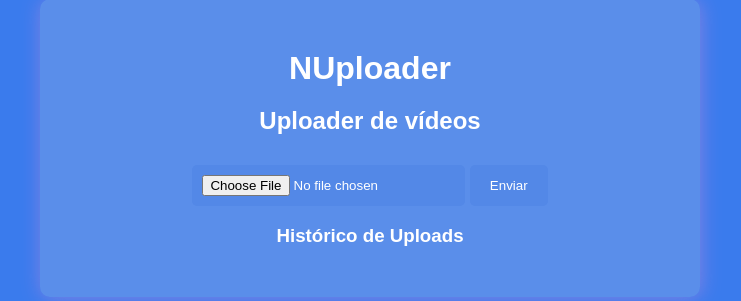
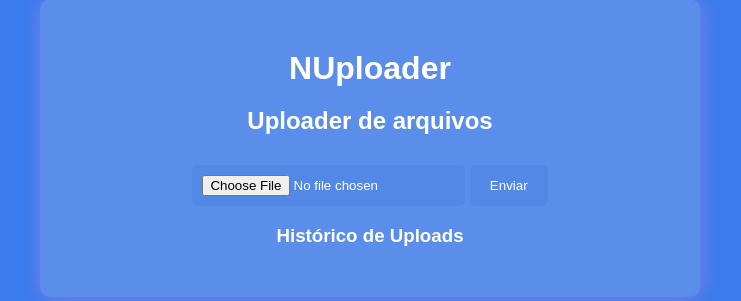
Before and after one commit to MiguelNeves07/NUploader, a Flask app: page / in a window 1280 px wide. Shown: the part 252-553 px from the top of the page, without its empty margins (270-1011 px from the left). Run offline with Flask 3, Linux system fonts and the light colour scheme.

Commit message:
Update index.html

```diff
--- a/templates/index.html
+++ b/templates/index.html
@@ -3,17 +3,17 @@
 <head>
     <meta charset="UTF-8">
     <meta name="viewport" content="width=device-width, initial-scale=1.0">
-    <title>NUploader - Upload de Vídeos</title>
+    <title>NUploader - Uploader de arquivos</title>
     <link rel="stylesheet" href="{{ url_for('static', filename='css/style.css') }}">
 </head>
 <body>
     <div class="container">
         <h1>NUploader</h1>
-        <h2>Uploader de vídeos</h2>
+        <h2>Uploader de arquivos</h2>
 
         <!-- Formulário de upload -->
         <form action="/upload" method="POST" enctype="multipart/form-data">
-            <input type="file" name="video" accept="video/*" required>
+            <input type="file" name="video" required>
             <button type="submit">Enviar</button>
         </form>
 
```
